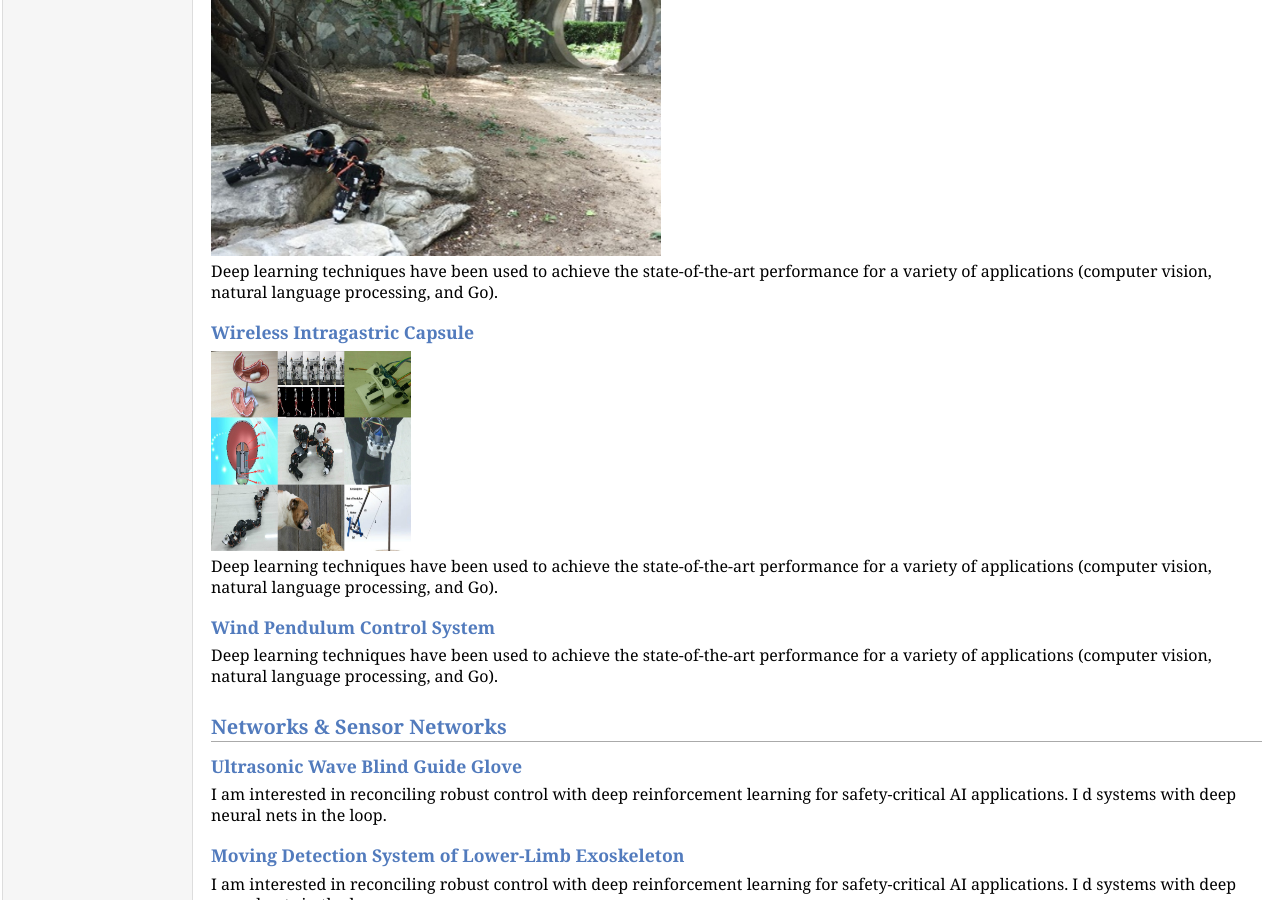
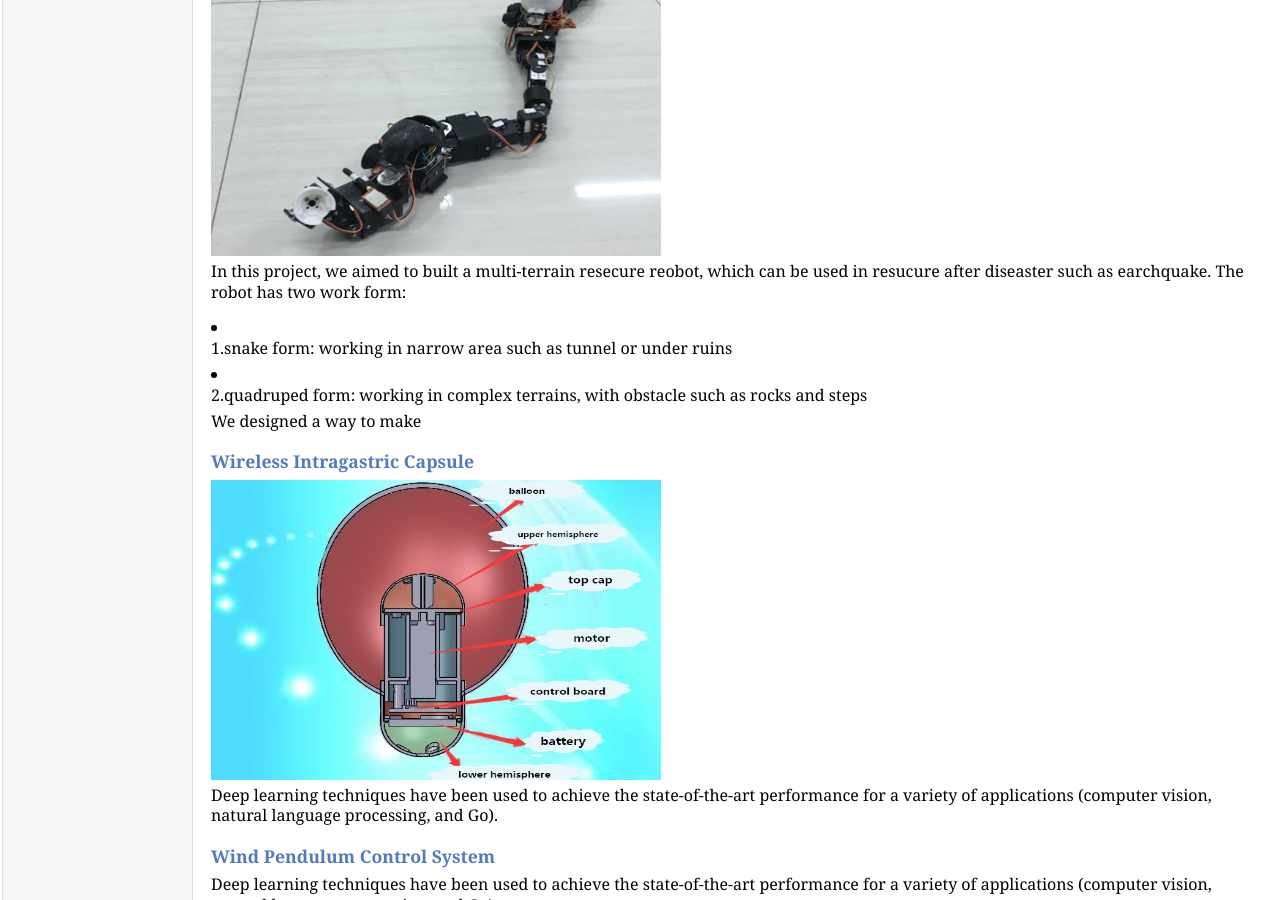
Before and after one commit to dukesky/dukesky.github.io, a Jekyll site: the page research.html, which Jekyll copies as it is, in a window 1280 px wide and 900 px high, scrolled down 850 px. Built offline with Jekyll 4.4.1, drawn with Linux system fonts in a browser that asks for light colours.

Commit message:
Update research.html

```diff
--- a/research.html
+++ b/research.html
@@ -33,13 +33,17 @@
 
 <h2>Control System & Robotics</h2>
   <h3>Deformable Snake-Quadruped Robot</h3>
-  <img src="figs/snake5.jpg" width="450px" height="300px" />
-  <p>Deep learning techniques have been used to achieve the state-of-the-art performance for a variety of applications (computer vision, natural language processing, and Go).
+  <img src="figs/snake1.JPG" width="450px" height="300px" />
+  <p>In this project, we aimed to built a multi-terrain resecure reobot, which can be used in resucure after diseaster such as earchquake. The robot has two
+    work form:  </p>
+    <li><p> 1.snake form: working in narrow area such as tunnel or under ruins</p></li>
+    <li><p> 2.quadruped form: working in complex terrains, with obstacle such as rocks and steps</p></li>
+  <p>We designed a way to make </p>
 
-  </p>
+
 
   <h3>Wireless Intragastric Capsule</h3>
-   <img src="figs/summary.jpg" width="200px" height="200px" />
+   <img src="figs/capsule2.jpg" width="450px" height="300px" />
   <p>Deep learning techniques have been used to achieve the state-of-the-art performance for a variety of applications (computer vision, natural language processing, and Go).
   </p>
 
```
